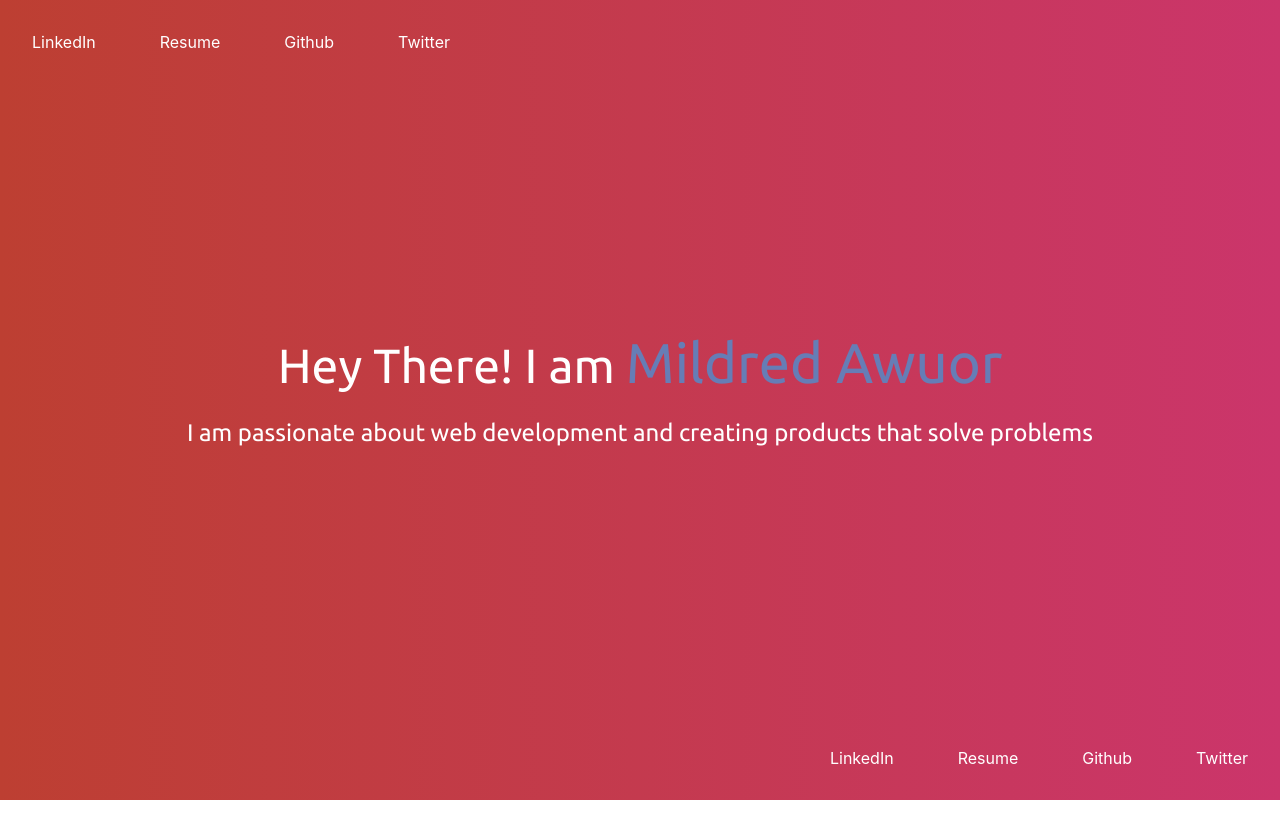
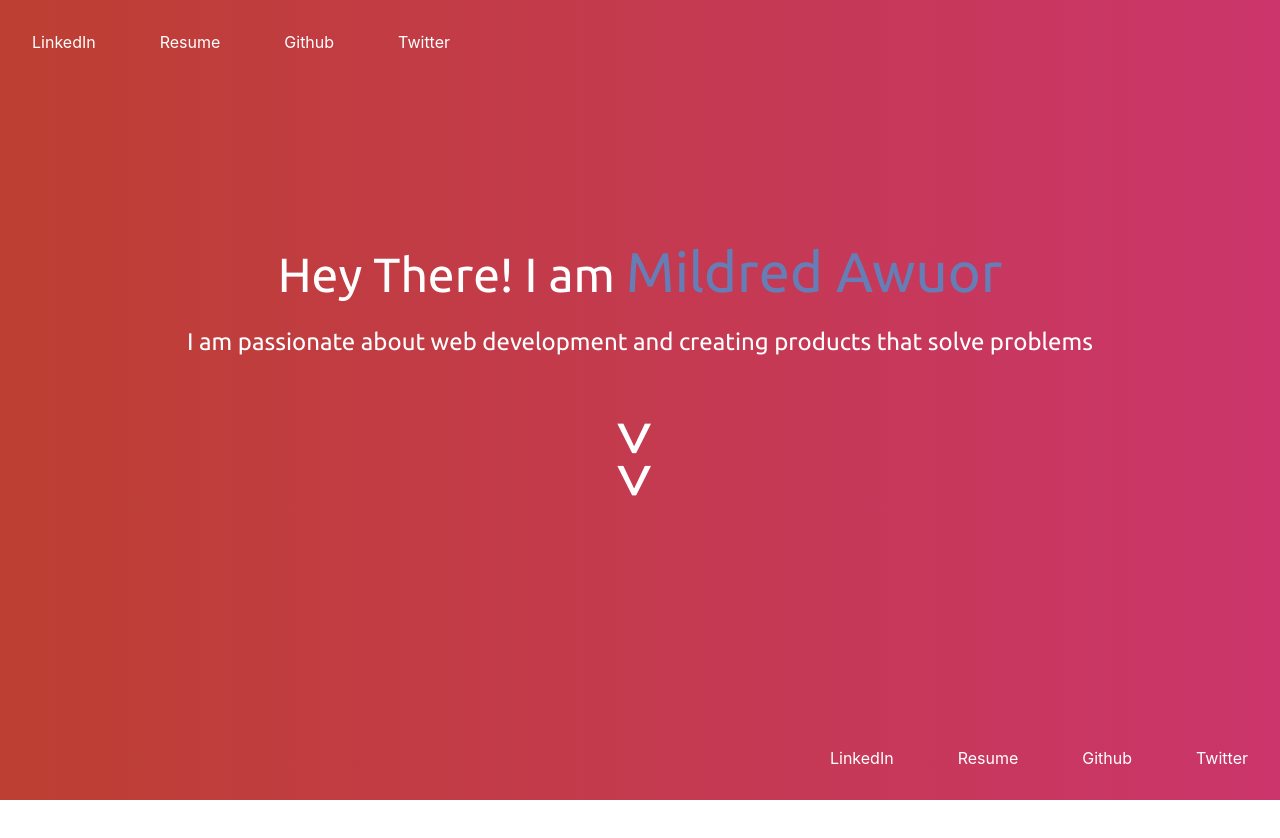
Before and after one commit to awuorm/portfolio-using-react, a React (Create React App) app: page / in a window 1280 px wide. Shown: the top 838 px of the page. Before the commit the page ends 800 px from the top, so only its background shows below. Built offline with nearby package versions, Linux system fonts and the light colour scheme.

Commit message:
added functionality to button

```diff
--- a/src/App.js
+++ b/src/App.js
@@ -12,11 +12,16 @@ const PDiv = styled.div`
     align-items:center;
 `;
 
+
+const buttonClicked = (event) => {
+       return event.target.parentNode.style.display = "none";
+}
+
 function App() {
   return (
     <PDiv className="App">
       <Nav />
-      <Profile/>
+      <Profile onClick={buttonClicked} />
       <Footer />
     </PDiv>
   );
--- /dev/null
+++ b/src/Components/Button.js
@@ -0,0 +1,22 @@
+import React from "react";
+import styled from "styled-components";
+
+const Button = styled.div`
+    /* background-color: rgba(255,255,255,0.5); */
+    font-size: 4em;
+    color: white;
+    border: none;
+    opacity:1;
+    cursor: pointer;
+    transform: rotate(90deg);
+    text-align: center;
+    margin: 0.5em;
+    padding: 0.5em;
+`;
+
+const ProfileButton = (props) => {
+console.log(" Button props", props)
+    return <Button onClick = {props.onClick} >>></Button>
+}
+
+export default ProfileButton;
--- a/src/Components/PersonalProfile.js
+++ b/src/Components/PersonalProfile.js
@@ -1,5 +1,7 @@
 import React from "react";
 import styled from "styled-components";
+import ProfileButton from "./Button";
+
 
 const FirstP = styled.span`
     font-size: 3em;
@@ -19,12 +21,14 @@ const ThirdP = styled.p`
 `;
 
 
-const Profile = () => {
+const Profile = (props) => {
+    console.log("profile props", props)
     return (
         <div>
         <FirstP>Hey There! I am </FirstP>
         <SecP>Mildred Awuor</SecP>
         <ThirdP>I am passionate about web development and  creating products that solve problems</ThirdP>
+        <ProfileButton onClick = {props.onClick} />
         </div>
     )
 }
```
